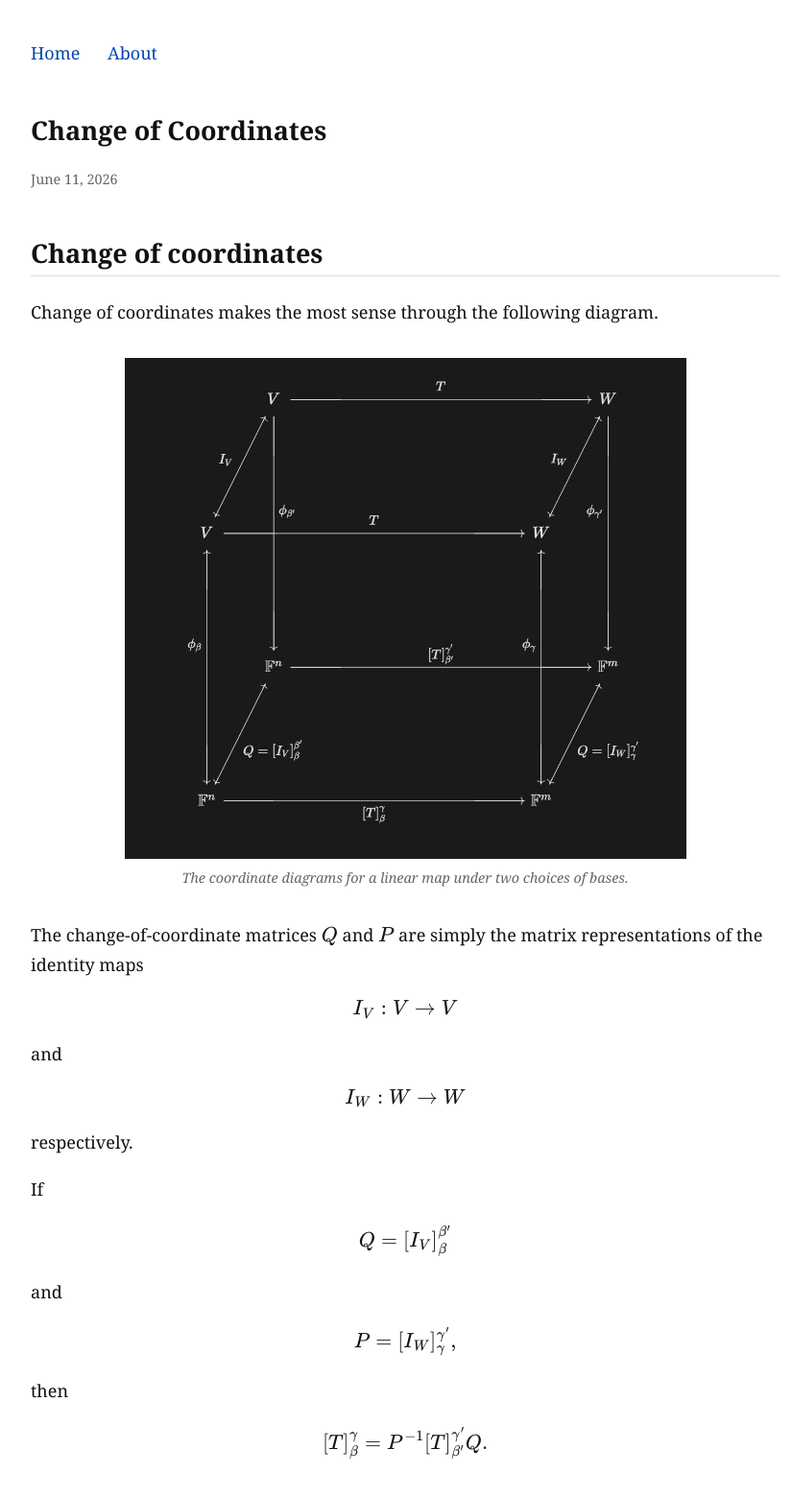
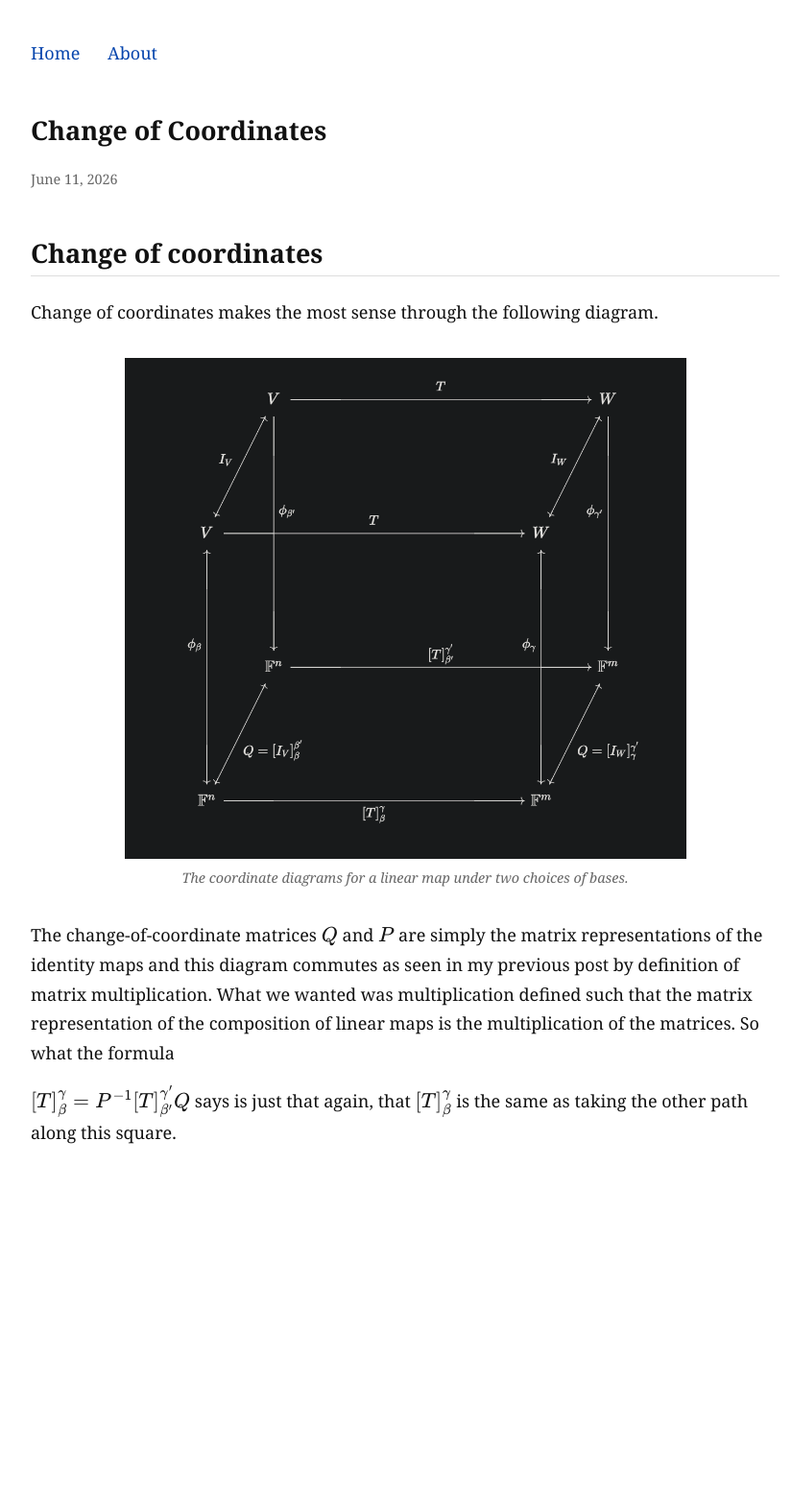
Before and after one commit to omarsheaf/Insights-and-examples-in-mathematics, a Jekyll site: the page built from _posts/2026-06-11-first-post.md, in a window 1280 px wide. Shown: the whole page at 96% size, without its empty margins (218-1043 px from the left). Built offline with Jekyll 4.4.1, drawn with Linux system fonts in a browser that asks for light colours; after the commit the page ends 1236 px from its top, so only the background shows below that.

Commit message:
first post

```diff
--- a/_posts/2026-06-11-first-post.md
+++ b/_posts/2026-06-11-first-post.md
@@ -18,36 +18,7 @@ Change of coordinates makes the most sense through the following diagram.
   </figcaption>
 </figure>
 
-The change-of-coordinate matrices $Q$ and $P$ are simply the matrix representations of the identity maps
+The change-of-coordinate matrices $Q$ and $P$ are simply the matrix representations of the identity maps and this diagram commutes as seen in my previous post by definition of matrix multiplication. What we wanted was multiplication defined such that the matrix representation of the composition of linear maps is the multiplication of the matrices. So what the formula
 
-$$
-I_V : V \to V
-$$
-
-and
-
-$$
-I_W : W \to W
-$$
-
-respectively.
-
-If
-
-$$
-Q = [I_V]_{\beta}^{\beta'}
-$$
-
-and
-
-$$
-P = [I_W]_{\gamma}^{\gamma'},
-$$
-
-then
-
-$$
-[T]_{\beta}^{\gamma}
-=
-P^{-1}[T]_{\beta'}^{\gamma'}Q.
-$$
+$$[T]_\beta^\gamma = P^{-1} [T]_{\beta'}^{\gamma'} Q$$
+says is just that again, that $[T]_\beta^\gamma$ is the same as taking the other path along this square.
```
